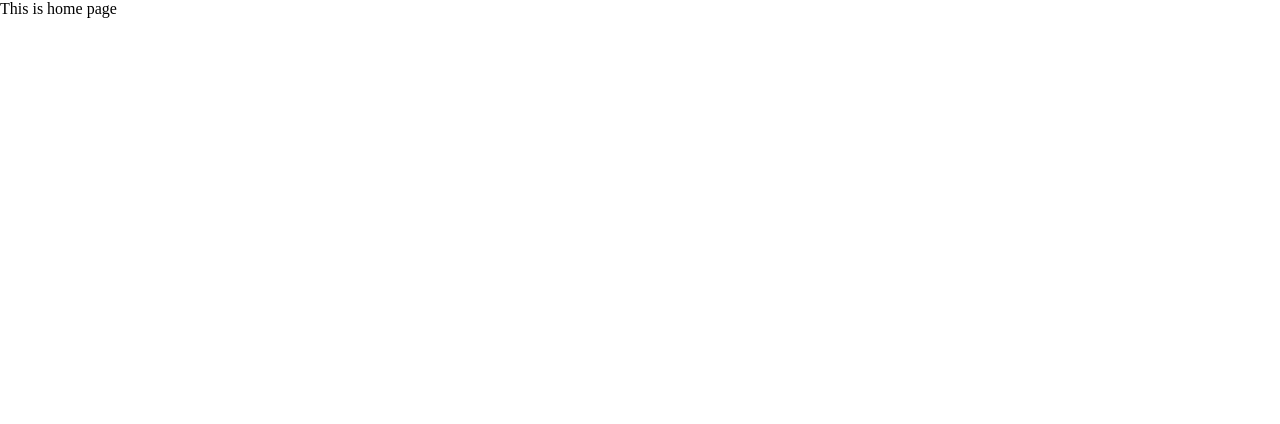
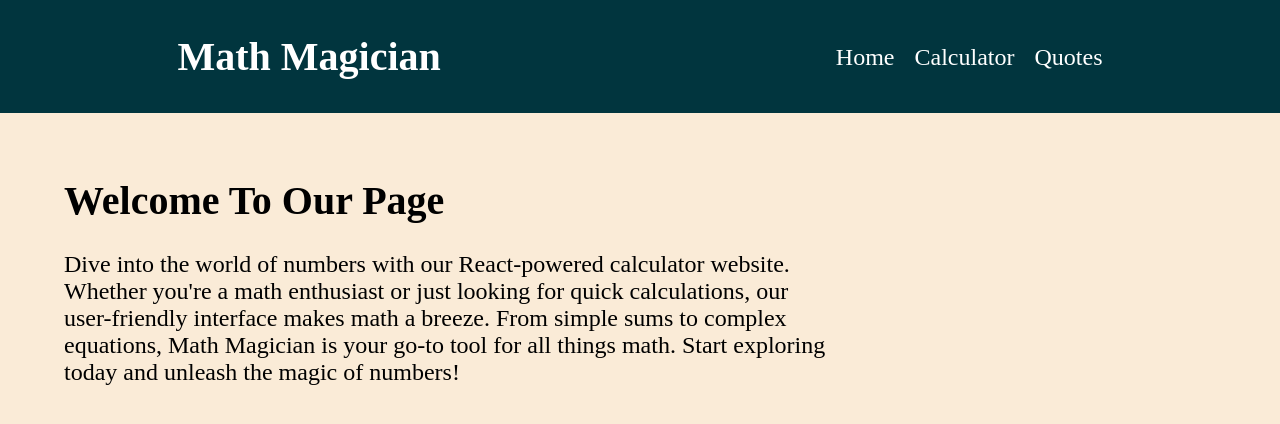
Before and after one commit to Zel-hub7/math-magicians, a React (Create React App) app: page / in a window 1280 px wide. Shown: the top 424 px of the page. Built offline with nearby package versions, Linux system fonts and the light colour scheme.

Commit message:
modify css

```diff
--- a/src/App.js
+++ b/src/App.js
@@ -4,15 +4,18 @@ import Calculator from "./Components/calculator";
 import Quotes from "./Components/FetchAPI";
 import Home from "./Components/Home";
 import "./index.css";
+import NavBar from "./Components/NavBar";
 
 function App() {
   return (
     <>
-      <Routes>
-      <Route path="/" element={<Home />} />
-        <Route path = '/Calculator' element = {<Calculator />} />
-        <Route path = '/Quotes' element = {<Quotes /> } />
-      </Routes>
+      <NavBar />
+        <Routes>
+          <Route path="/" element={<Home />} />
+          <Route path="/Calculator" element={<Calculator />} />
+          <Route path="/Quotes" element={<Quotes />} />
+        </Routes>
+
     </>
   );
 }
--- a/src/Components/Home.js
+++ b/src/Components/Home.js
@@ -1,7 +1,11 @@
+import './navBar.css';
 const Home = ()=> {
     return(
-        <div>
-            This is home page
+        <div className="container">
+           <h1>
+            Welcome To Our Page
+           </h1>
+           <p>Dive into the world of numbers with our React-powered calculator website. Whether you're a math enthusiast or just looking for quick calculations, our user-friendly interface makes math a breeze. From simple sums to complex equations, Math Magician is your go-to tool for all things math. Start exploring today and unleash the magic of numbers! </p>
         </div>
     )
 }
--- /dev/null
+++ b/src/Components/NavBar.js
@@ -0,0 +1,24 @@
+import { Link } from 'react-router-dom';
+import './navBar.css';
+const NavBar = () => {
+    return(
+        <nav className='navigation'>
+            <h1>Math Magician</h1>
+            <ul className='nav-list'>
+                <li>
+                    <Link to = '/'>Home </Link>
+                </li>
+
+                <li>
+                    <Link to = '/Calculator'>Calculator</Link>
+                </li>
+
+                <li>
+                    <Link to = '/Quotes'>Quotes</Link>
+                </li>
+            </ul>
+
+        </nav>
+    )
+}
+export default NavBar;
--- /dev/null
+++ b/src/Components/navBar.css
@@ -0,0 +1,37 @@
+body {
+   background-color: antiquewhite;
+}
+.navigation {
+    display: flex;
+    justify-content: space-around;
+    background-color: rgb(1, 53, 62);
+
+}
+.nav-list {
+    display: flex;
+    justify-content: space-evenly;
+    list-style-type: none;
+    column-gap: 20px;
+    font-size: 1.5rem;
+    padding-top: 20px;
+}
+.nav-list li a {
+   color: white;
+   text-decoration: none;
+
+}
+h1 {
+    font-size: 2.5rem;
+    color: white;
+
+}
+.container {
+    margin: 5%;
+    width: 60%;
+}
+.container p {
+    font-size: 1.5rem;
+}
+.container h1 {
+    color: black;
+}
```
Also changed, not shown: src/Assets/maths.jpg (added).
